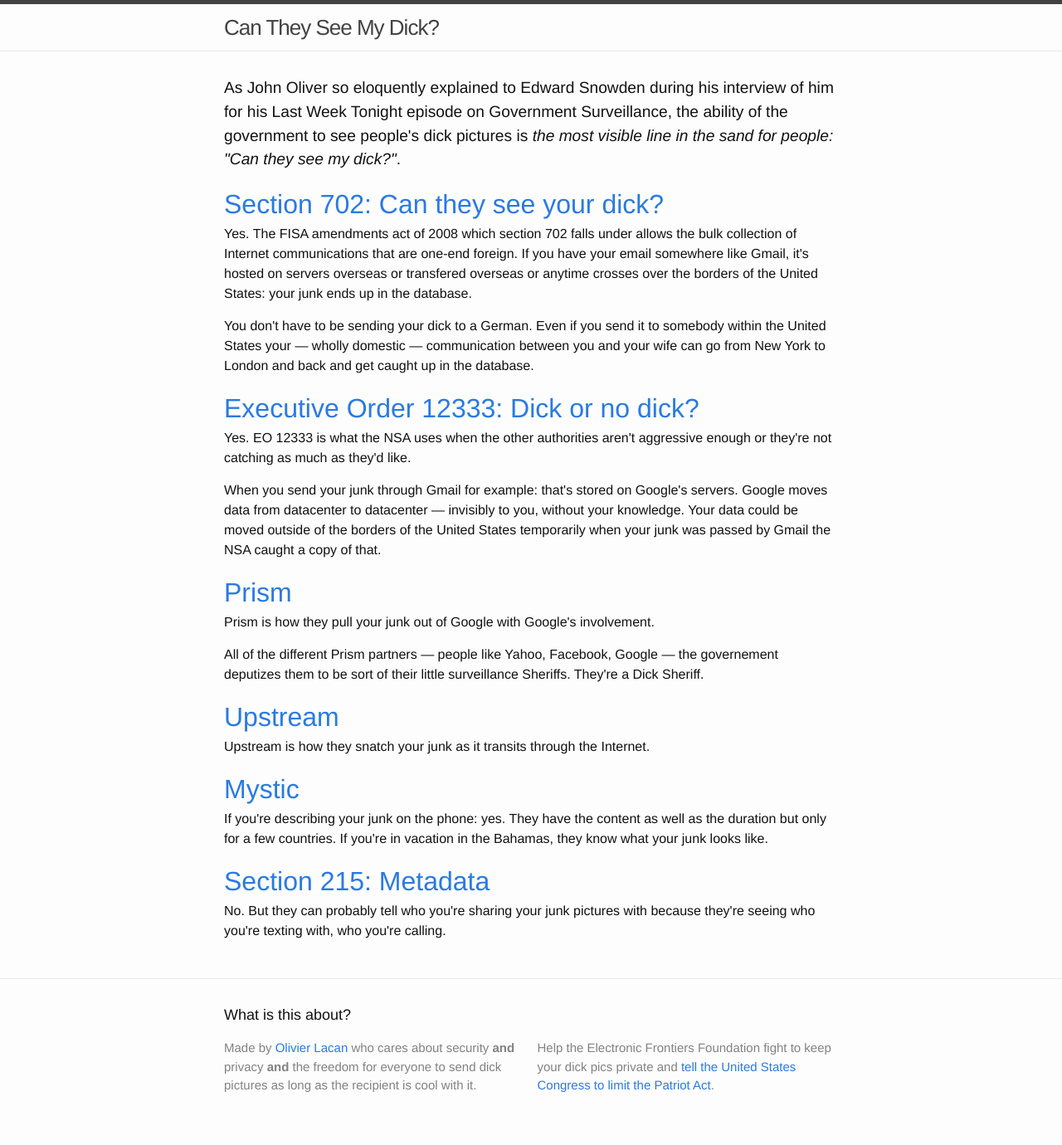
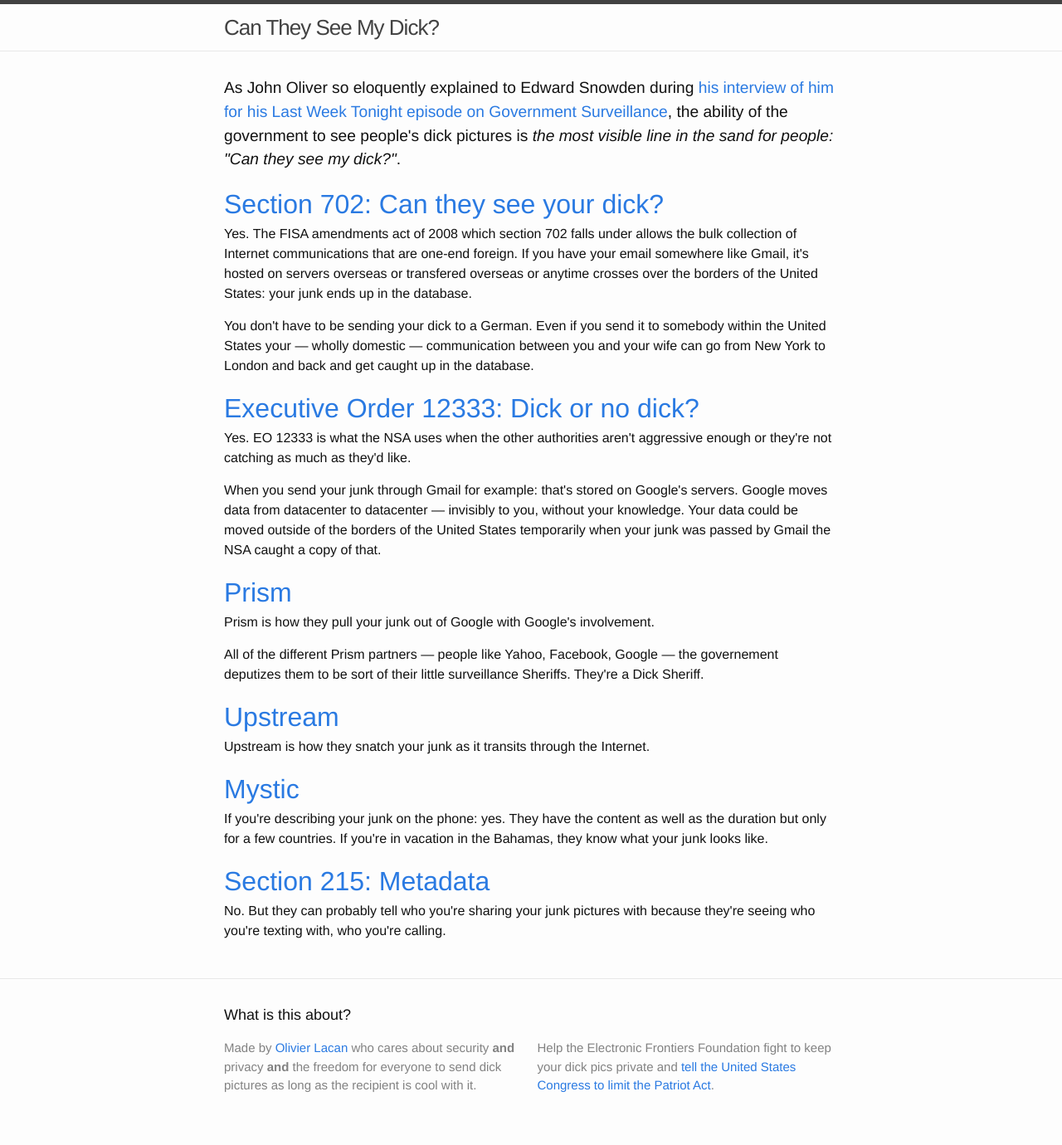
Before and after one commit to olivierlacan/can-they-see-my-dick, a Jekyll site: the page built from index.html, in a window 1280 px wide. Shown: the whole page at 83% size. Built offline with Jekyll 4.4.1, drawn with Linux system fonts in a browser that asks for light colours.

Commit message:
Add link to YouTube segment source

```diff
--- a/_layouts/default.html
+++ b/_layouts/default.html
@@ -9,7 +9,7 @@
 
     <div class="page-content">
       <div class="wrapper">
-        <p class="intro">As John Oliver so eloquently explained to Edward Snowden during his interview of him for his Last Week Tonight episode on Government Surveillance, the ability of the government to see people's dick pictures is <em>the most visible line in the sand for people: "Can they see my dick?"</em>. </p>
+        <p class="intro">As John Oliver so eloquently explained to Edward Snowden during <a href="https://www.youtube.com/watch?v=XEVlyP4_11M&t=26m50s">his interview of him for his Last Week Tonight episode on Government Surveillance</a>, the ability of the government to see people's dick pictures is <em>the most visible line in the sand for people: "Can they see my dick?"</em>. </p>
 
 
         <dl>
```
